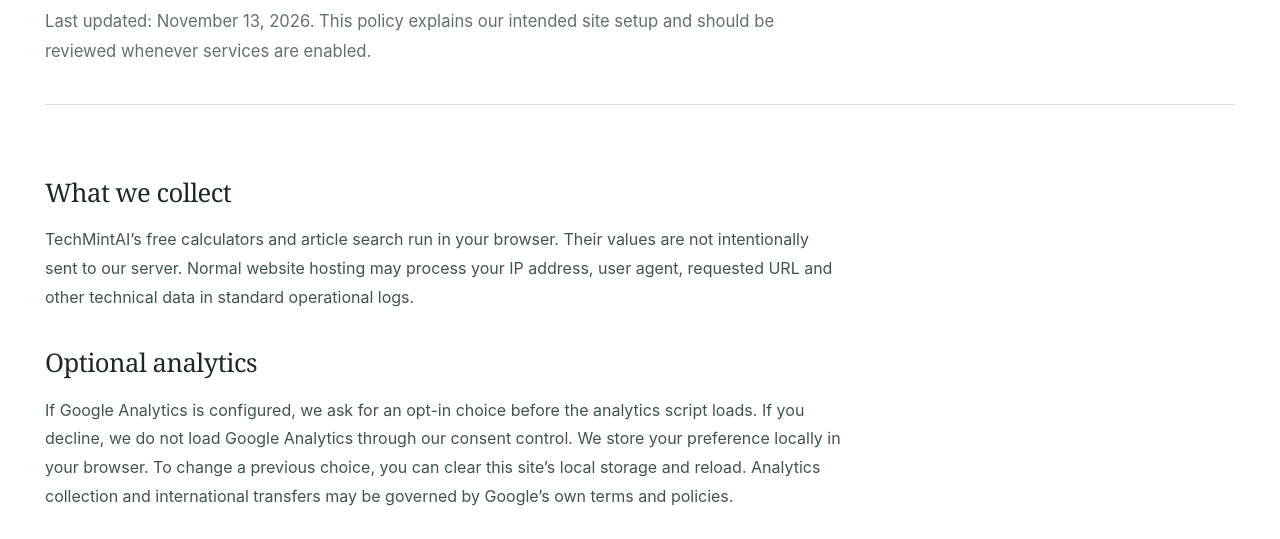
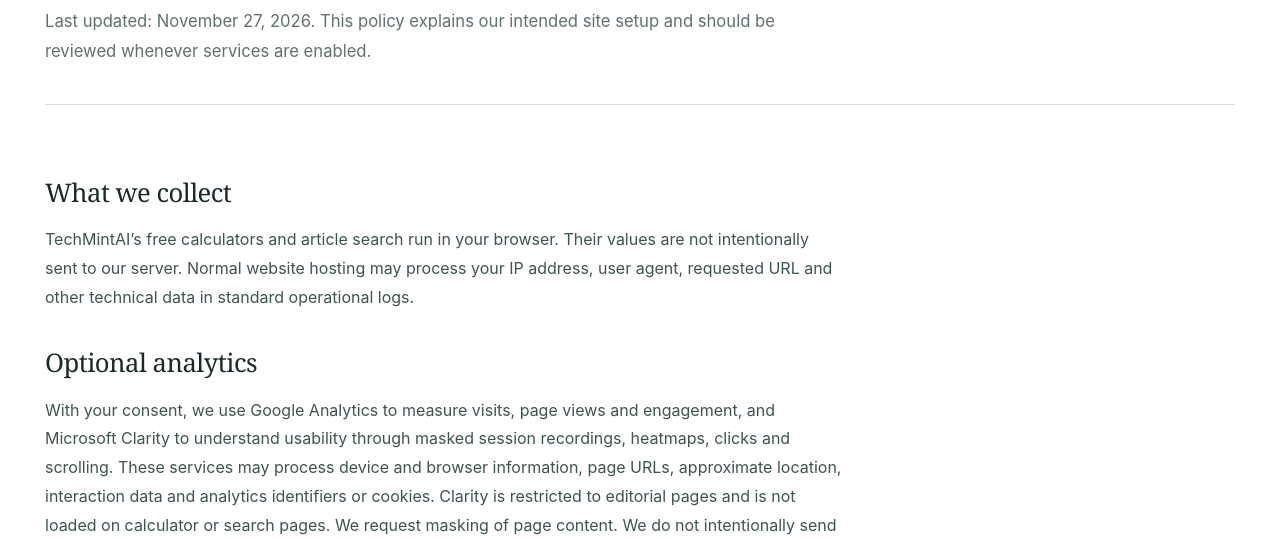
Before and after one commit to samradh4/techmintai, an Astro site: page /privacy in a window 1280 px wide. Shown: the part 413-952 px from the top of the page. Built offline with nearby package versions, Linux system fonts and the light colour scheme; Astro itself is replaced by a stand-in of ours; no server answers.

Commit message:
Integrate consent-gated Microsoft Clarity: src/pages/privacy.astro

```diff
--- a/src/pages/privacy.astro
+++ b/src/pages/privacy.astro
@@ -3,9 +3,9 @@ import Base from '../layouts/Base.astro';
 import {SITE} from '../config';
 ---
 <Base title="Privacy Policy" path="/privacy/" description="TechMintAI privacy policy covering on-device calculators, analytics choices, future advertising, and contact information.">
-<div class="container"><div class="breadcrumb"><a href="/">Home</a> / Privacy</div><header class="page-intro"><span class="eyebrow">Your information</span><h1>Privacy policy</h1><p>Last updated: November 13, 2026. This policy explains our intended site setup and should be reviewed whenever services are enabled.</p></header><div class="legal">
+<div class="container"><div class="breadcrumb"><a href="/">Home</a> / Privacy</div><header class="page-intro"><span class="eyebrow">Your information</span><h1>Privacy policy</h1><p>Last updated: November 27, 2026. This policy explains our intended site setup and should be reviewed whenever services are enabled.</p></header><div class="legal">
 <h2>What we collect</h2><p>TechMintAI’s free calculators and article search run in your browser. Their values are not intentionally sent to our server. Normal website hosting may process your IP address, user agent, requested URL and other technical data in standard operational logs.</p>
-<h2>Optional analytics</h2><p>If Google Analytics is configured, we ask for an opt-in choice before the analytics script loads. If you decline, we do not load Google Analytics through our consent control. We store your preference locally in your browser. To change a previous choice, you can clear this site’s local storage and reload. Analytics collection and international transfers may be governed by Google’s own terms and policies.</p>
+<h2>Optional analytics</h2><p>With your consent, we use Google Analytics to measure visits, page views and engagement, and Microsoft Clarity to understand usability through masked session recordings, heatmaps, clicks and scrolling. These services may process device and browser information, page URLs, approximate location, interaction data and analytics identifiers or cookies. Clarity is restricted to editorial pages and is not loaded on calculator or search pages. We request masking of page content. We do not intentionally send calculator inputs to either service.</p><p>Both analytics scripts are optional and load only after you choose Allow analytics. We store that choice locally in your browser. Use Privacy choices in the footer to withdraw or change consent at any time; declining stops future loading and clears known first-party analytics cookies. Withdrawal does not erase data already processed. Analytics consent does not enable advertising.</p><p>For information about provider processing, retention and international transfers, see the <a href="https://policies.google.com/privacy">Google Privacy Policy</a> and <a href="https://privacy.microsoft.com/privacystatement">Microsoft Privacy Statement</a>.</p>
 <h2>Advertising and affiliate links</h2><p>We may display third-party advertisements or include affiliate links, which can involve cookies, cross-site requests or referral information. AdSense is disabled by default in the website source and must not be enabled until the publisher has a valid account and any necessary consent arrangements, including a Google-certified CMP for EEA/UK/Swiss personalized-ad requirements, are in place. When activated, this policy must be updated with the actual providers, purposes, lawful bases and available privacy controls.</p>
 <h2>Contact emails</h2><p>If you contact us by email, the message and your address will be processed to respond. Do not send passwords, payment card details or other sensitive information.</p>
 <h2>Retention and your choices</h2><p>Site operators may retain operational logs according to the hosting provider’s settings. Email correspondence may be retained to handle inquiries or meet legal obligations. You can request information or deletion where applicable by contacting us. Rights vary by location.</p>
```
